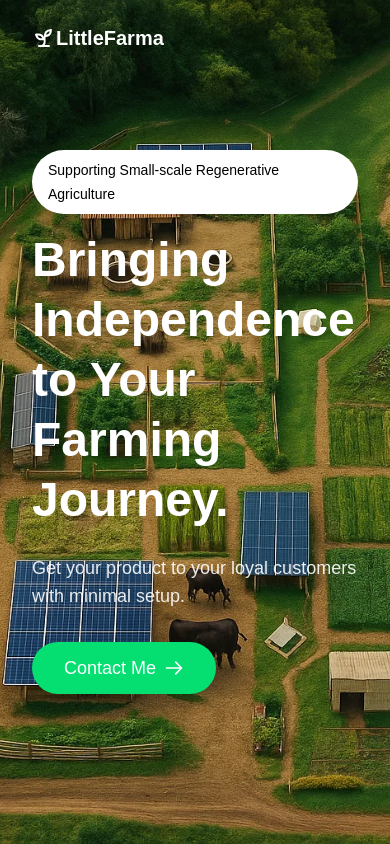
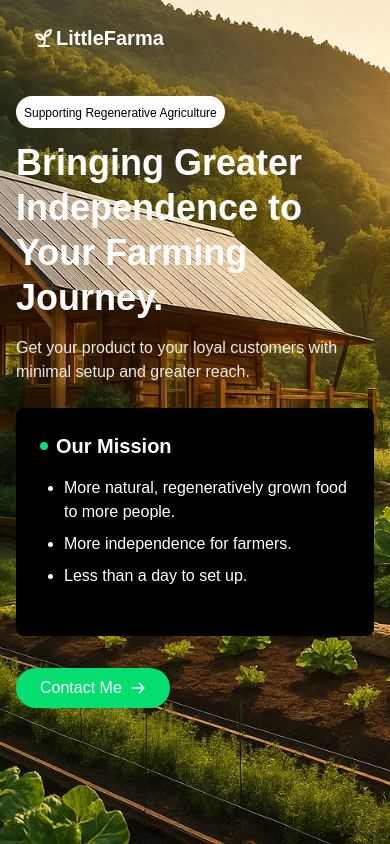
Before and after one commit to RDEvans31/little-farma-site, a Next.js app: page / in a window 390 px wide. Built offline with nearby package versions, Linux system fonts and the light colour scheme.

Commit message:
feat: improved homepage

```diff
--- a/src/app/page.tsx
+++ b/src/app/page.tsx
@@ -1,4 +1,20 @@
 import Link from "next/link";
+
+// Add this component definition at the top of the file, after the imports
+const MissionBox = () => (
+  <div className="bg-black bg-opacity-40 backdrop-blur-sm p-6 sm:p-8 rounded-lg text-white">
+    <h3 className="text-xl font-semibold mb-4 flex items-center">
+      <span className="h-2 w-2 rounded-full bg-green-400 mr-2"></span>
+      Our Mission
+    </h3>
+
+    <ul className="list-disc pl-6 space-y-2 mb-6">
+      <li>More natural, regeneratively grown food to more people.</li>
+      <li>More independence for farmers.</li>
+      <li>Less than a day to set up.</li>
+    </ul>
+  </div>
+);
 
 export default function Home() {
   return (
@@ -37,48 +53,43 @@ export default function Home() {
       </header>
 
       {/* Hero Section */}
-      <section className="relative h-screen">
-        <div className="absolute inset-0 bg-cover bg-center" style={{ backgroundImage: `url('/little-farma-hero.webp')` }}>
+      <section className="relative min-h-screen">
+        <div className="absolute inset-0 bg-cover bg-center" style={{ backgroundImage: `url('/little-farma-hero-v2.webp')` }}>
           <div className="absolute inset-0 bg-opacity-40"></div>
         </div>
 
-        <div className="relative h-full flex items-center">
-          <div className="container mx-auto px-8">
-            <div className="grid grid-cols-1 lg:grid-cols-2 gap-12 items-center">
+        <div className="relative h-full flex items-center pt-24 pb-12">
+          <div className="container mx-auto px-4 sm:px-8">
+            <div className="grid grid-cols-1 lg:grid-cols-2 gap-8 sm:gap-12 items-center">
               {/* Hero Left Content */}
               <div className="text-white">
-                <div className="inline-block mb-4 px-4 py-2 rounded-full bg-white bg-opacity-20 backdrop-blur-sm">
-                  <span className="text-sm text-black">Supporting Small-scale Regenerative Agriculture</span>
+                <div className="inline-block mb-3 sm:mb-4 px-2 py-1 sm:px-4 sm:py-2 rounded-full bg-white bg-opacity-20 backdrop-blur-sm">
+                  <span className="text-xs sm:text-sm text-black">Supporting Regenerative Agriculture</span>
                 </div>
 
-                <h1 className="text-5xl md:text-6xl font-bold mb-6 leading-tight">
-                  Bringing Independence to Your Farming Journey.
+                <h1 className="text-4xl sm:text-5xl md:text-6xl font-bold mb-4 sm:mb-6 leading-tight">
+                  Bringing Greater Independence to Your Farming Journey.
                 </h1>
 
-                <p className="text-lg mb-8 opacity-90">
-                  Get your product to your loyal customers with minimal setup.
+                <p className="text-base sm:text-lg mb-6 sm:mb-8 opacity-90">
+                  Get your product to your loyal customers with minimal setup and greater reach.
                 </p>
 
-                <Link href="mailto:rob@littlefarma.com" className="inline-flex items-center bg-green-400 hover:bg-green-500 text-white px-8 py-3 rounded-full text-lg font-medium">
+                <div className="lg:hidden block mb-8">
+                  <MissionBox />
+                </div>
+
+                <Link href="mailto:rob@littlefarma.com" className="inline-flex items-center bg-green-400 hover:bg-green-500 text-white px-6 sm:px-8 py-2 sm:py-3 rounded-full text-base sm:text-lg font-medium">
                   Contact Me
-                  <svg className="ml-2 w-5 h-5" fill="none" stroke="currentColor" viewBox="0 0 24 24" xmlns="http://www.w3.org/2000/svg">
+                  <svg className="ml-2 w-4 h-4 sm:w-5 sm:h-5" fill="none" stroke="currentColor" viewBox="0 0 24 24" xmlns="http://www.w3.org/2000/svg">
                     <path strokeLinecap="round" strokeLinejoin="round" strokeWidth="2" d="M14 5l7 7m0 0l-7 7m7-7H3"></path>
                   </svg>
                 </Link>
               </div>
 
               {/* Hero Right Content - Mission Box */}
-              <div className="bg-black bg-opacity-40 backdrop-blur-sm p-8 rounded-lg text-white hidden lg:block">
-                <h3 className="text-xl font-semibold mb-4 flex items-center">
-                  <span className="h-2 w-2 rounded-full bg-green-400 mr-2"></span>
-                  Our Mission
-                </h3>
-
-                <ul className="list-disc pl-6 space-y-2 mb-6">
-                  <li>More natural, regeneratively grown food to more people.</li>
-                  <li>More independence for farmers.</li>
-                  <li>Less than a day to set up.</li>
-                </ul>
+              <div className="hidden lg:block mb-8">
+                <MissionBox />
               </div>
             </div>
           </div>
```
Also changed, not shown: public/little-farma-hero-v2.webp (added).
